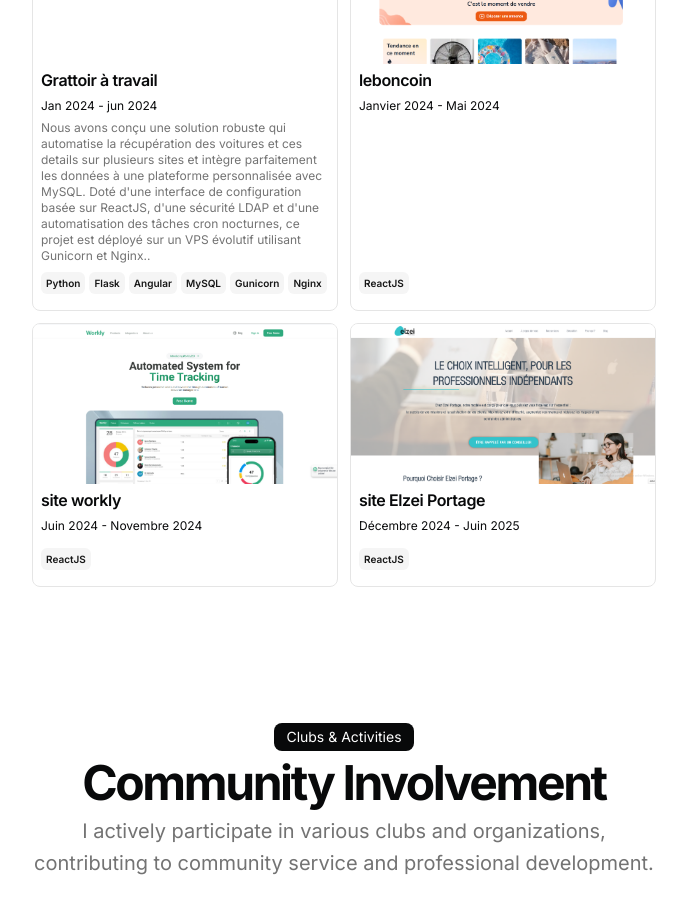
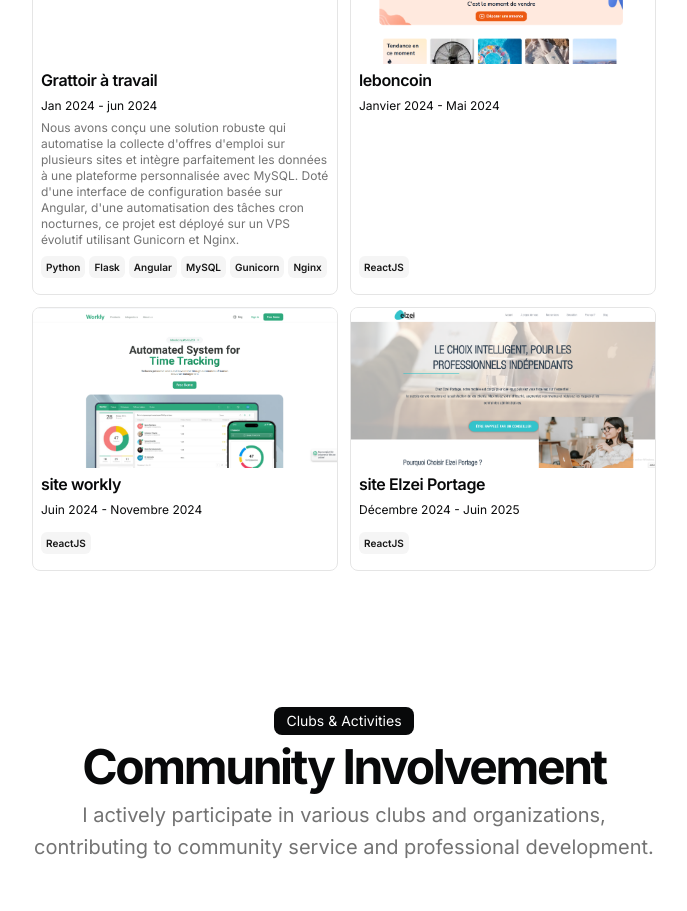
Before and after one commit to nader2356/naderabdessaied-portflio, a Next.js app: page / in a window 1280 px wide. Shown: the part 1480-2391 px from the top of the page, without its empty margins (296-983 px from the left). Built offline with nearby package versions, Linux system fonts and the light colour scheme; grey boxes are pictures that could not be loaded.

Commit message:
Update submodule contentm

```diff
--- a/src/data/resume.tsx
+++ b/src/data/resume.tsx
@@ -136,7 +136,7 @@ export const DATA = {
       href: "http://213.130.144.156/",
       dates: "Jan 2024 - jun 2024",
       active: true,
-      description: "Nous avons conçu une solution robuste qui automatise la récupération des voitures et ces details sur plusieurs sites et intègre parfaitement les données à une plateforme personnalisée avec MySQL. Doté d'une interface de configuration basée sur ReactJS, d'une sécurité LDAP et d'une automatisation des tâches cron nocturnes, ce projet est déployé sur un VPS évolutif utilisant Gunicorn et Nginx..",
+      description: "Nous avons conçu une solution robuste qui automatise la collecte d'offres d'emploi sur plusieurs sites et intègre parfaitement les données à une plateforme personnalisée avec MySQL. Doté d'une interface de configuration basée sur Angular, d'une automatisation des tâches cron nocturnes, ce projet est déployé sur un VPS évolutif utilisant Gunicorn et Nginx.",
       technologies: [
         "Python",
         "Flask",
```
